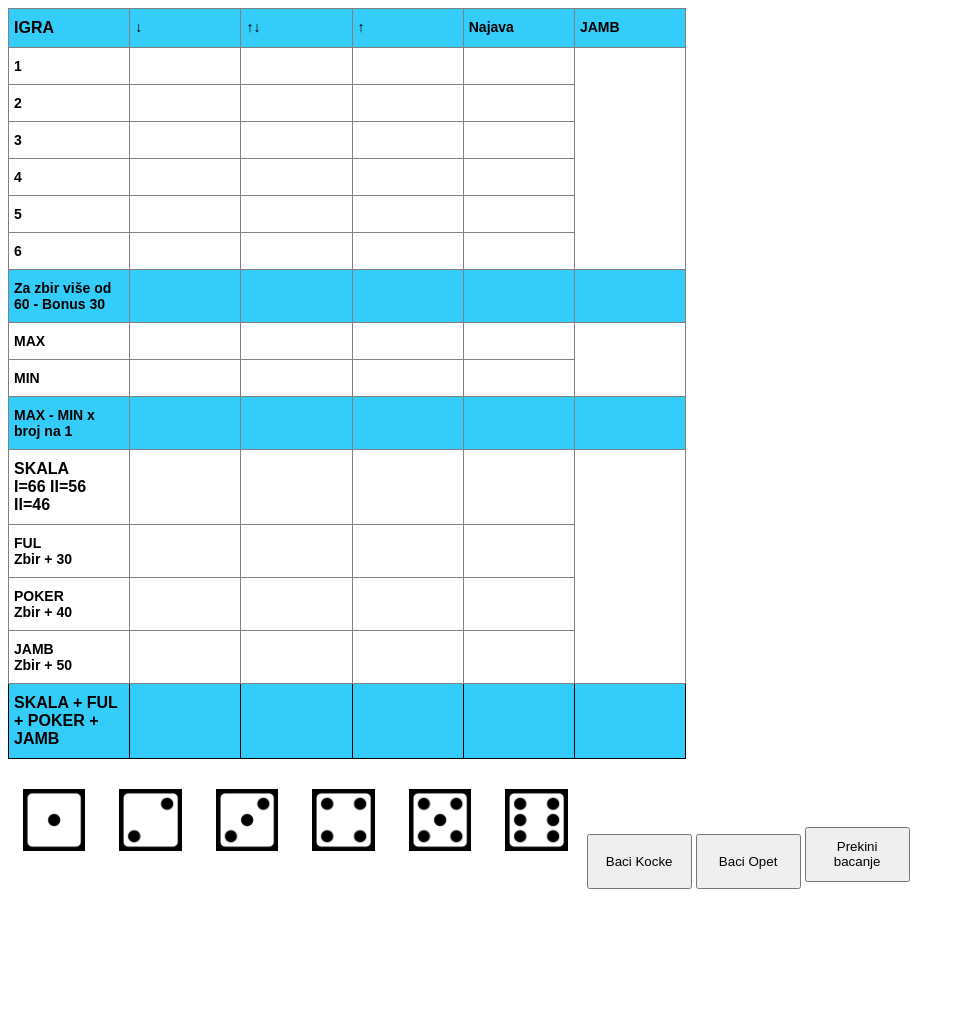
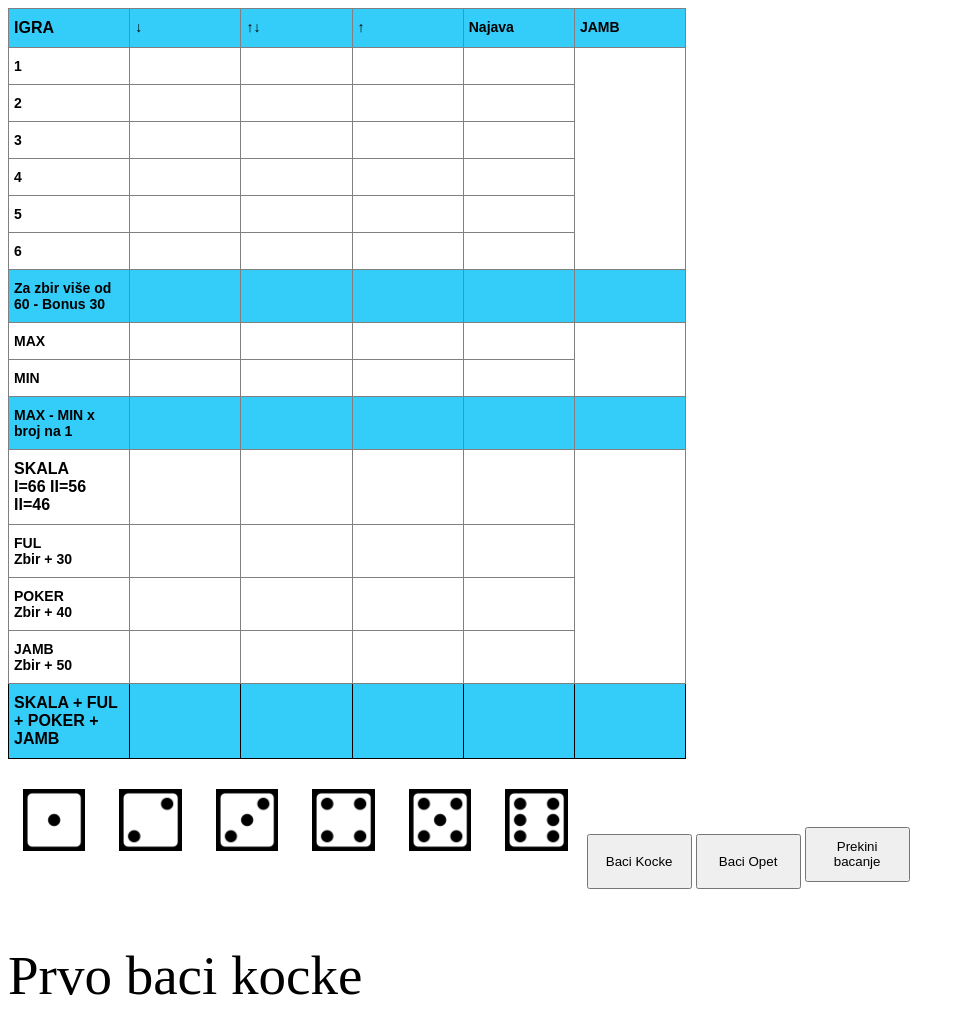
Before and after one commit to fantunovic204/jamb, a website: page index.html in a window 1280 px wide. Shown: the whole page, without its empty margins (0-965 px from the left). Before the commit the page ends 967 px from the top, so only its background shows below. Drawn offline with Linux system fonts and the light colour scheme.

Commit message:
add button message

```diff
--- a/index.html
+++ b/index.html
@@ -151,7 +151,7 @@
     <button class="roleDiceButton" id="roleDiceButton" onclick="rollDice()">Baci Opet</button>
     <button class="finishRollingButton" id="finishRollingButton" onclick="rollDice()">Prekini bacanje</button>
 
-    <p class="diceThrowCounter" id="diceThrowCounter"></p>
+    <p class="diceThrowCounter" id="diceThrowCounter">Prvo baci kocke</p>
   </div>
 
 
```
